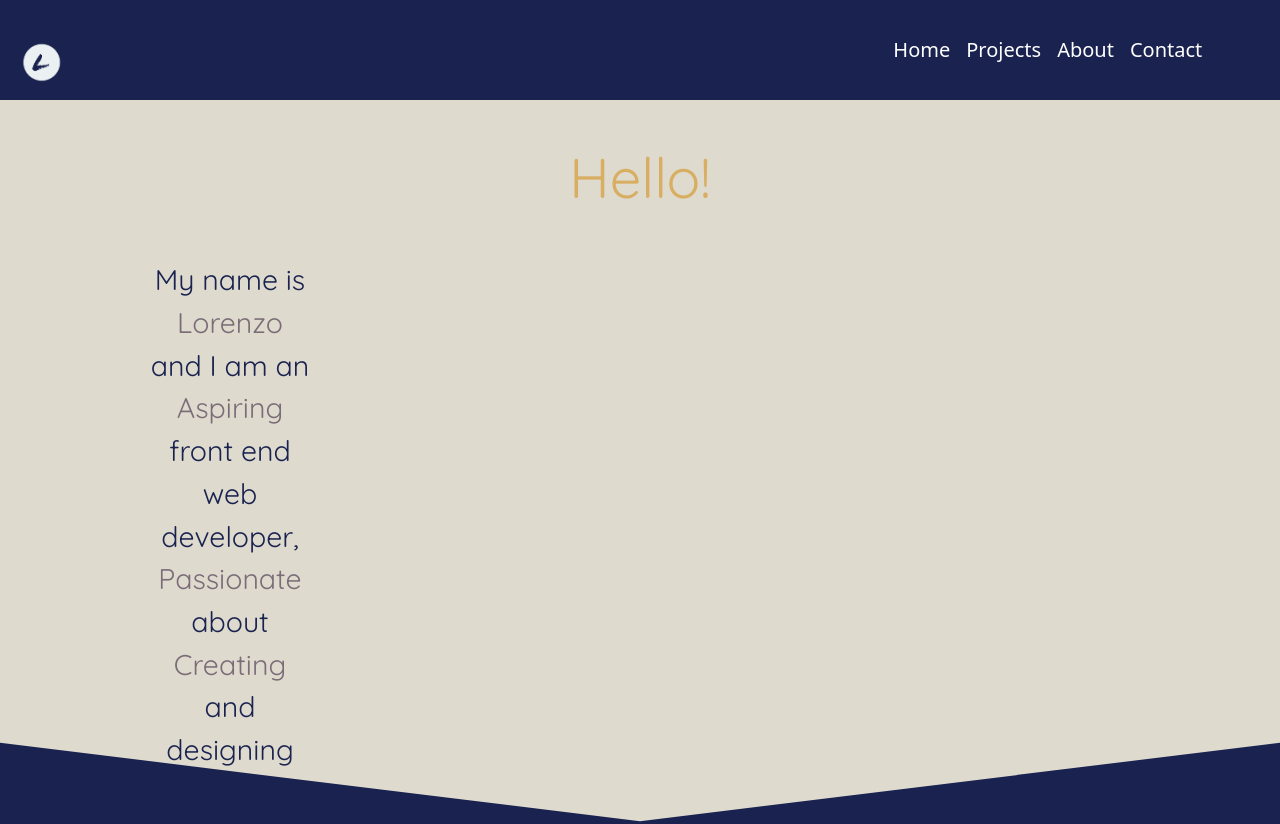
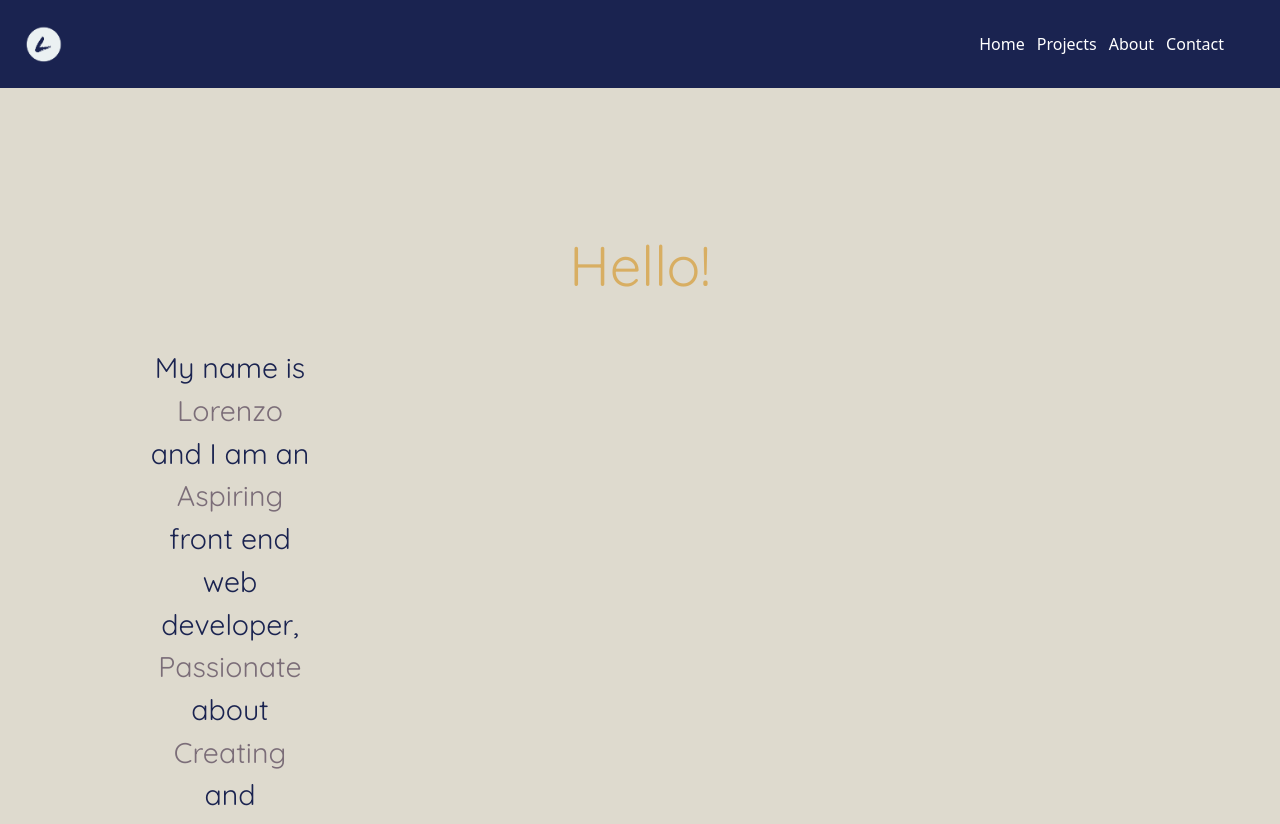
Before and after one commit to Renz757/React-Portfoilo, a React (Create React App) app: page /home in a window 1280 px wide. Shown: the top 824 px of the page. Built offline with nearby package versions, Linux system fonts and the light colour scheme.

Commit message:
moved header/nav styles to tailwindcss classes, created custom side nav

```diff
--- a/public/index.html
+++ b/public/index.html
@@ -30,6 +30,7 @@
   </head>
   <body>
     <noscript>You need to enable JavaScript to run this app.</noscript>
+    <div id="backdrop-root"></div>
     <div id="root"></div>
     <!--
       This HTML file is a template.
--- a/src/App.js
+++ b/src/App.js
@@ -1,5 +1,5 @@
 import { useState } from 'react';
-import Header from './components/HeaderComponent';
+import Header from './components/Navigation/HeaderComponent';
 import Home from './components/HomeComponent';
 import Projects from './components/ProjectComponent';
 import About from './components/AboutComponent';
--- a/src/components/HeaderComponent.js
+++ /dev/null
@@ -1,80 +0,0 @@
-import React from "react";
-import { Component } from 'react';
-import MenuIcon from '@mui/icons-material/Menu';
-import { NavLink, Link } from 'react-router-dom';
-import { Offcanvas, OffcanvasHeader, OffcanvasBody } from 'reactstrap';
-import Logo from '../shared/src-images/Lorenzo-2.png'
-
-
-
-class Header extends Component {
-    constructor(props) {
-        super(props);
-        this.state = {
-            isOpen: false
-        }
-
-        this.toggleMenu = this.toggleMenu.bind(this);
-    }
-
-    toggleMenu() {
-        this.setState({
-            isOpen: !this.state.isOpen
-        });
-
-    }
-
-    render() {
-        return (
-            <>
-                <nav className="navStyles navbar navbar-expand-lg row m-0 align-items-center" id="#home">
-                    <div className="col-2 col-md-8 text-left mr-5 mr-lg-0 w-10">
-                        <Link to="/home" className="logo"><img className="logo-image" src={Logo} alt="logo"/></Link>
-                    </div>
-
-                    <div className="d-none d-lg-block col-md-4">
-                        <ul className="d-sm-flex navbar-nav">
-                            <NavLink className="nav-item p-2" to="/home">
-                                Home
-                            </NavLink>
-                            <NavLink className="nav-item p-2" to="/projects">
-                                Projects
-                            </NavLink>
-                            <NavLink className="nav-item p-2" to="/about">
-                                About
-                            </NavLink>
-                            <NavLink className="nav-item p-2" to="/contact">
-                                Contact
-                            </NavLink>
-                        </ul>
-                    </div>
-
-                    <div className="nav-utilities col-4 col-lg-2 d-flex align-middle">
-                        <MenuIcon onClick={this.toggleMenu} fontSize="large" className="MenuIcon d-lg-none" />
-                    </div>
-                </nav>
-                <Offcanvas
-                    isOpen={this.state.isOpen}
-                    toggle={this.toggleMenu}
-                    className="offcanvas"
-                >
-                    <OffcanvasHeader className="offcanvas-header" toggle={this.toggleMenu}>
-                        <Link to='/home' onClick={this.toggleMenu} className="mobileLinkList logo"><img className="logo-image" src={Logo} alt="logo"/></Link>
-                    </OffcanvasHeader>
-                    <OffcanvasBody>
-                        <ul className="list-unstyled">
-                            <li><Link to='/home' onClick={this.toggleMenu} className="mobileLinks">Home</Link></li>
-                            <li><Link to='/projects' onClick={this.toggleMenu} className="mobileLinks">Projects</Link></li>
-                            <li><Link to='/about' onClick={this.toggleMenu} className="mobileLinks">About</Link></li>
-                            <li><Link to='/contact' onClick={this.toggleMenu} className="mobileLinks">Contact</Link></li>
-                        </ul>
-                    </OffcanvasBody>
-                </Offcanvas>
-            </>
-        );
-    }
-}
-
-
-
-export default Header;
--- /dev/null
+++ b/src/components/Navigation/ExitIcon.js
@@ -0,0 +1,11 @@
+const ExitIcon = () => {
+    return (
+        <>
+            <svg className="w-10 h-10 text-white" xmlns="http://www.w3.org/2000/svg" viewBox="0 0 24 24" fill="currentColor">
+                <path fillRule="evenodd" d="M5.47 5.47a.75.75 0 011.06 0L12 10.94l5.47-5.47a.75.75 0 111.06 1.06L13.06 12l5.47 5.47a.75.75 0 11-1.06 1.06L12 13.06l-5.47 5.47a.75.75 0 01-1.06-1.06L10.94 12 5.47 6.53a.75.75 0 010-1.06z" clipRule="evenodd" />
+            </svg>
+        </>
+    );
+}
+
+export default ExitIcon
--- /dev/null
+++ b/src/components/Navigation/HeaderComponent.js
@@ -0,0 +1,52 @@
+import { useState } from 'react';
+// use heroku icons, delete material UI library
+import SideNav from './SideNav';
+import Backdrop from './Overlay';
+import useScroll from '../../hooks/useScroll';
+import MenuIcon from './MenuIcon';
+import { Link } from 'react-router-dom';
+import Logo from '../../shared/src-images/Lorenzo-2.png'
+
+
+// Top Navgation
+const Header = () => {
+
+    const [isOpen, setIsOpen] = useState(false);
+    const [blockScroll, allowScroll] = useScroll();
+
+    const sideNavHandler = () => {
+        setIsOpen(!isOpen)
+        console.log('click')
+
+        isOpen ? allowScroll() : blockScroll()
+    }
+
+    return (
+        <>
+            {isOpen && <Backdrop closeSideNav={sideNavHandler}/>}
+            <nav className="flex justify-between items-center bg-dark-blue p-3" id="#home">
+                <div className="">
+                    <Link to="/home"><img className="w-14 h-14 rounded-full" src={Logo} alt="logo" /></Link>
+                </div>
+
+                <div className="hidden md:block mr-10">
+                    <ul className="flex gap-x-3 mb-0">
+                        <Link className="no-underline text-white p-0 m-0" to="/home">Home</Link>
+                        <Link className="no-underline text-white" to="/projects">Projects</Link>
+                        <Link className="no-underline text-white" to="/about">About</Link>
+                        <Link className="no-underline text-white" to="/contact">Contact</Link>
+
+                    </ul>
+                </div>
+
+                <div className="md:hidden cursor-pointer" onClick={sideNavHandler}>
+                    <MenuIcon  />
+                </div>
+
+            </nav>
+            <SideNav isOpen={isOpen} setSideNav={sideNavHandler}/>
+        </>
+    );
+}
+
+export default Header;
--- /dev/null
+++ b/src/components/Navigation/MenuIcon.js
@@ -0,0 +1,11 @@
+const MenuIcon = () => {
+    return (
+        <>
+            <svg className="w-10 h-10 text-white" xmlns="http://www.w3.org/2000/svg" fill="none" viewBox="0 0 24 24" strokeWidth={1.5} stroke="currentColor" >
+                <path strokeLinecap="round" strokeLinejoin="round" d="M3.75 9h16.5m-16.5 6.75h16.5" />
+            </svg>
+        </>
+    )
+}
+
+export default MenuIcon;
--- /dev/null
+++ b/src/components/Navigation/Overlay.js
@@ -0,0 +1,16 @@
+import React from "react"
+import ReactDOM from "react-dom"
+
+const Overlay = (props) => {
+    return <div onClick={props.closeSideNav} className="fixed bg-dark-blue w-full h-screen overscroll-none cursor-pointer opacity-70 transition-all ease-in-out duration-600"></div>
+}
+
+const Backdrop = (props) => {
+    return(
+        <>
+            {ReactDOM.createPortal(<Overlay closeSideNav={props.closeSideNav}/>, document.getElementById('backdrop-root'))}
+        </>
+    );
+}
+
+export default Backdrop
--- /dev/null
+++ b/src/components/Navigation/SideNav.js
@@ -0,0 +1,22 @@
+import ExitIcon from "./ExitIcon";
+
+const SideNav = (props) => {
+
+    return (
+        <>
+            <div className={`w-72 h-screen bg-dark-blue fixed transform transition-all ease-in-out duration-600 z-30 ${props.isOpen ? 'translate-x-0' : 'translate-x-[-100%]'}`}>
+                <div className="absolute right-0 p-1 cursor-pointer" onClick={props.setSideNav}>
+                    <ExitIcon />
+                </div>
+                <ul className="text-white text-center mt-10 tracking-wider">
+                    <li className="mt-2">Home</li>
+                    <li className="mt-2">Projects</li>
+                    <li className="mt-2">About</li>
+                    <li className="mt-2">Contact</li>
+                </ul>
+            </div>
+        </>
+    )
+}
+
+export default SideNav
--- /dev/null
+++ b/src/hooks/useScroll.js
@@ -0,0 +1,51 @@
+import { useRef } from 'react';
+
+const safeDocument = typeof document !== 'undefined' ? document : {};
+
+/**
+ * Usage:
+ * const [blockScroll, allowScroll] = useScrollBlock();
+ */
+
+// eslint-disable-next-line import/no-anonymous-default-export
+export default () => {
+  const scrollBlocked = useRef();
+  const html = safeDocument.documentElement;
+  const { body } = safeDocument;
+
+  const blockScroll = () => {
+    if (!body || !body.style || scrollBlocked.current) return;
+
+    const scrollBarWidth = window.innerWidth - html.clientWidth;
+    const bodyPaddingRight =
+      parseInt(window.getComputedStyle(body).getPropertyValue("padding-right")) || 0;
+
+    /**
+     * 1. Fixes a bug in iOS and desktop Safari whereby setting
+     *    `overflow: hidden` on the html/body does not prevent scrolling.
+     * 2. Fixes a bug in desktop Safari where `overflowY` does not prevent
+     *    scroll if an `overflow-x` style is also applied to the body.
+     */
+    html.style.position = 'relative'; /* [1] */
+    html.style.overflow = 'hidden'; /* [2] */
+    body.style.position = 'relative'; /* [1] */
+    body.style.overflow = 'hidden'; /* [2] */
+    body.style.paddingRight = `${bodyPaddingRight + scrollBarWidth}px`;
+
+    scrollBlocked.current = true;
+  };
+
+  const allowScroll = () => {
+    if (!body || !body.style || !scrollBlocked.current) return;
+
+    html.style.position = '';
+    html.style.overflow = '';
+    body.style.position = '';
+    body.style.overflow = '';
+    body.style.paddingRight = '';
+
+    scrollBlocked.current = false;
+  };
+
+  return [blockScroll, allowScroll];
+};
--- a/tailwind.config.js
+++ b/tailwind.config.js
@@ -4,6 +4,10 @@ module.exports = {
     "./src/**/*.{js,jsx,ts,tsx}",
   ],
   theme: {
+    colors: {
+      'dark-blue': '#1A2350',
+      'mustard': '#d8ae62'
+    },
     extend: {},
   },
   plugins: [],
```
